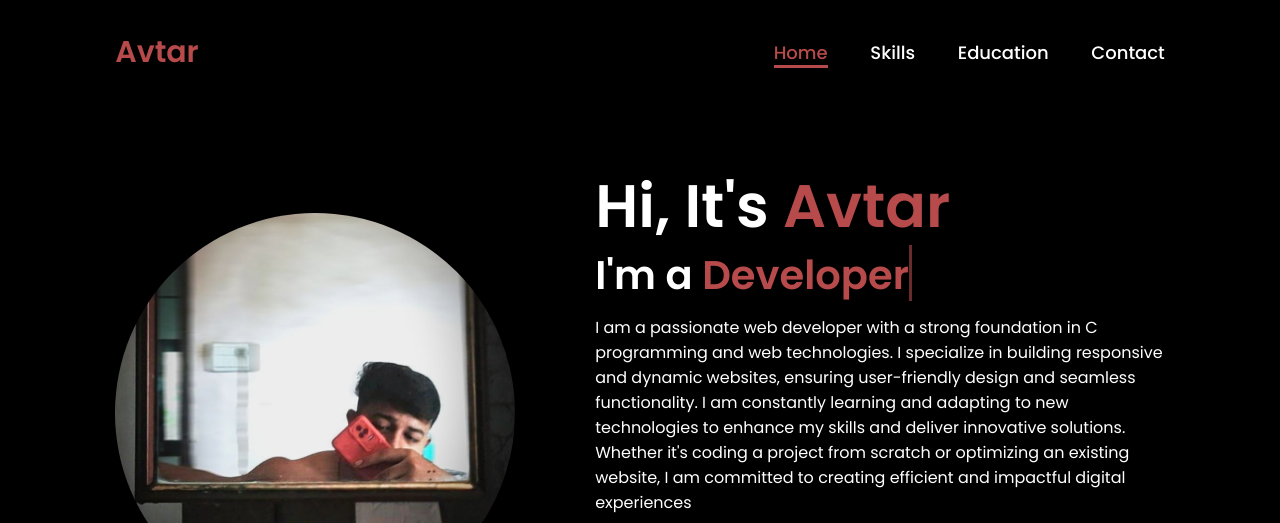
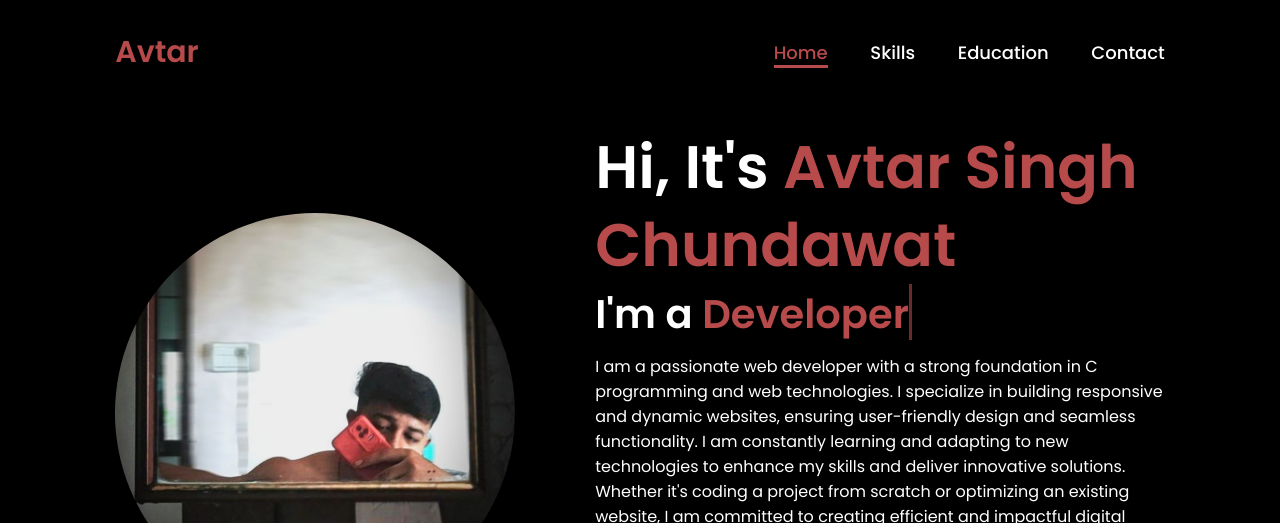
Before and after one commit to AvtarSinghChundawat/Portfolio-Website, a plain HTML site: page index.html in a window 1280 px wide. Shown: the top 523 px of the page. Drawn offline with Linux system fonts and the light colour scheme.

Commit message:
Update index.html

```diff
--- a/index.html
+++ b/index.html
@@ -26,7 +26,7 @@
             <img src="mainnn.jpg" alt="">
         </div>
         <div class="home-content">
-            <h1>Hi, It's <span>Avtar</span></h1>
+            <h1>Hi, It's <span>Avtar Singh Chundawat</span></h1>
             <h3 class="typing-text">I'm a <span></span></h3>
             <p>I am a passionate web developer with a strong foundation in C programming and web technologies. I specialize in building responsive and dynamic websites, ensuring user-friendly design and seamless functionality. I am constantly learning and adapting to new technologies to enhance my skills and deliver innovative solutions. Whether it's coding a project from scratch or optimizing an existing website, I am committed to creating efficient and impactful digital experiences</p>
             <div class="social-icons">
```
